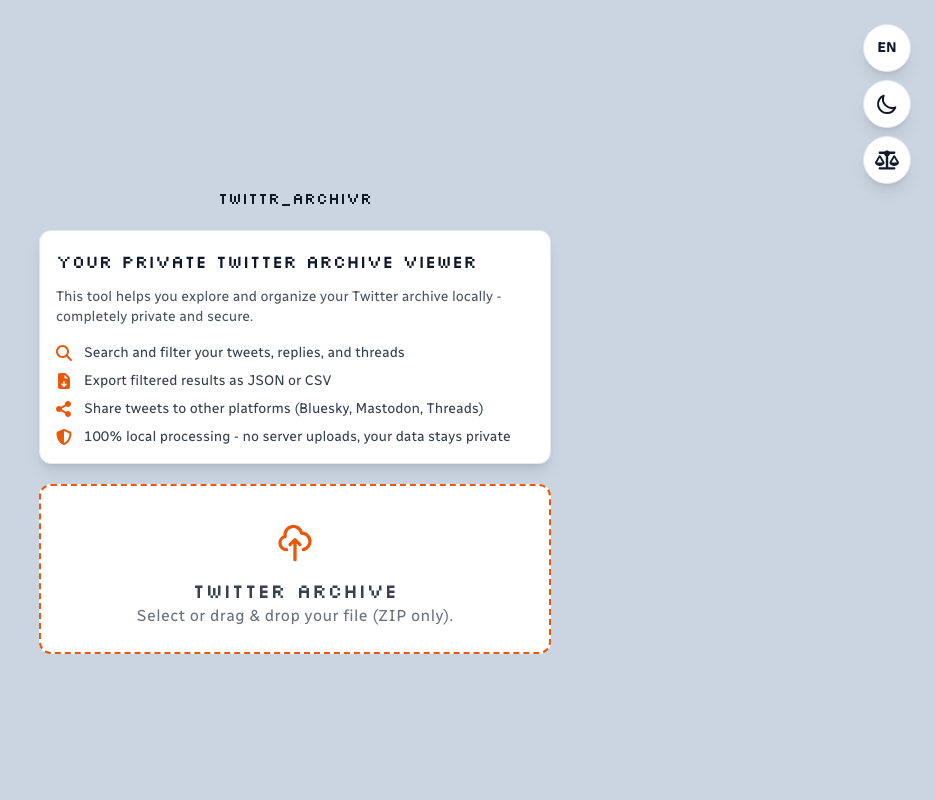
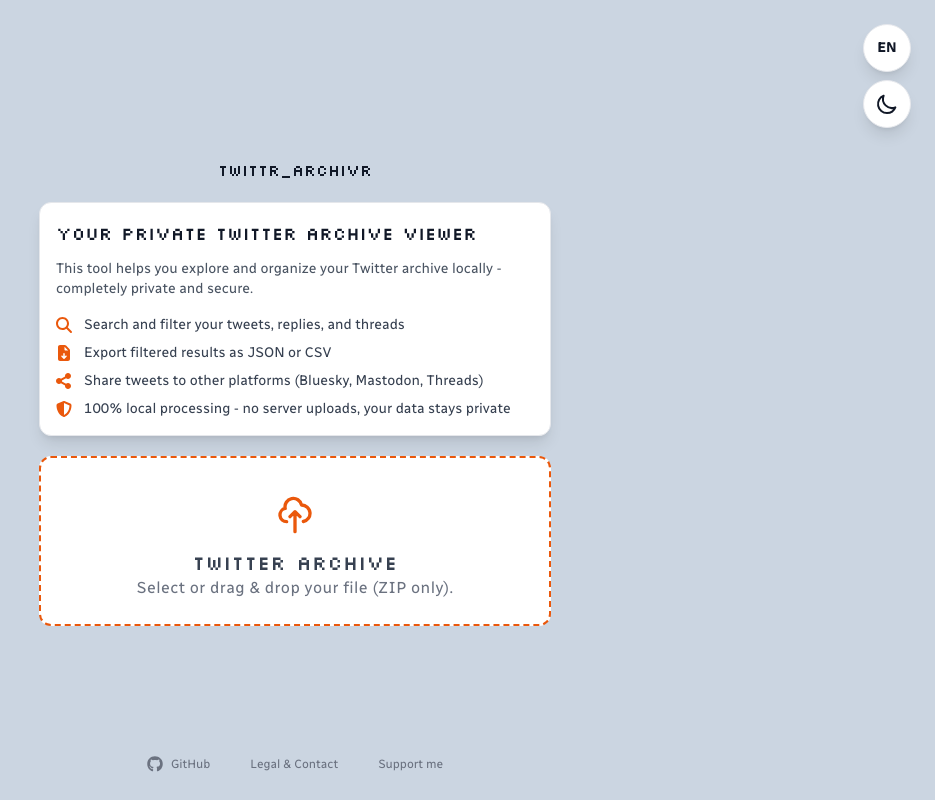
Before and after one commit to dstN/twitterArchiver, a Vue app: page / in a window 1280 px wide. Shown: the whole page, without its empty margins (345-1280 px from the left). Built offline with nearby package versions, Linux system fonts and the light colour scheme; what @zip.js/zip.js would draw is missing.

Commit message:
Changed Imprint and Support buttons positioning

```diff
--- a/src/assets/i18n/de.json
+++ b/src/assets/i18n/de.json
@@ -51,8 +51,9 @@
     },
     "reload": "Seite neu laden",
     "support": {
-      "buyMeCoffee": "Spendier mir einen Red Bull",
+      "buyMeCoffee": "Supporte mich",
       "viewOnGitHub": "Auf GitHub ansehen",
+      "legalAndContact": "Legal & Contact",
       "languageToggle": "Sprache wechseln (aktuell: {locale})"
     }
   },
--- a/src/assets/i18n/en.json
+++ b/src/assets/i18n/en.json
@@ -51,8 +51,9 @@
     },
     "reload": "Reload Page",
     "support": {
-      "buyMeCoffee": "Buy me a Red Bull",
+      "buyMeCoffee": "Support me",
       "viewOnGitHub": "View on GitHub",
+      "legalAndContact": "Legal & Contact",
       "languageToggle": "Change language (current: {locale})"
     }
   },
--- a/src/components/DesktopSidebar.vue
+++ b/src/components/DesktopSidebar.vue
@@ -1,9 +1,14 @@
 <script setup>
-import { computed } from "vue";
+import { computed, ref } from "vue";
 import { FontAwesomeIcon } from "@fortawesome/vue-fontawesome";
 import { faGithub } from "@fortawesome/free-brands-svg-icons";
-import { faBottleWater, faImages } from "@fortawesome/free-solid-svg-icons";
+import {
+  faBottleWater,
+  faImages,
+  faScaleBalanced,
+} from "@fortawesome/free-solid-svg-icons";
 import { useI18n } from "vue-i18n";
+import LegalModal from "./partials/LegalModal.vue";
 
 const props = defineProps({
   filterType: String,
@@ -26,6 +31,16 @@
   "printTweets",
   "reloadPage",
 ]);
+
+const showLegalModal = ref(false);
+
+function openLegalModal() {
+  showLegalModal.value = true;
+}
+
+function closeLegalModal() {
+  showLegalModal.value = false;
+}
 
 function setFilterType(type) {
   emit("setFilterType", type);
@@ -265,7 +280,25 @@
               </span>
             </a>
           </div>
+          <div class="mt-3">
+            <button
+              type="button"
+              @click="openLegalModal"
+              class="flex w-full items-center gap-2 rounded-lg bg-gray-800 px-4 py-3 text-white transition-all hover:bg-gray-900 dark:bg-gray-700 dark:hover:bg-gray-600"
+            >
+              <font-awesome-icon
+                :icon="faScaleBalanced"
+                class="h-4 w-4"
+              />
+              {{ $t("sidebar.support.legalAndContact") }}
+            </button>
+          </div>
         </div>
+
+        <LegalModal
+          :show="showLegalModal"
+          @close="closeLegalModal"
+        />
 
         <!-- Export Overlay -->
         <Transition name="fade-scale">
--- a/src/components/TheDarkModeToggle.vue
+++ b/src/components/TheDarkModeToggle.vue
@@ -1,10 +1,7 @@
 <script setup>
-import { ref, computed } from "vue";
+import { computed } from "vue";
 import { useI18n } from "vue-i18n";
-import { FontAwesomeIcon } from "@fortawesome/vue-fontawesome";
-import { faScaleBalanced } from "@fortawesome/free-solid-svg-icons";
 import { useDarkMode } from "../composables/useDarkMode";
-import LegalModal from "./partials/LegalModal.vue";
 
 const props = defineProps({
   // When true, buttons are in a row (for dropzone/start screen)
@@ -27,17 +24,6 @@
     availableLocales[(currentIndex + 1) % availableLocales.length];
   locale.value = nextLocale;
   localStorage.setItem("locale", nextLocale);
-}
-
-// Legal modal state
-const showLegalModal = ref(false);
-
-function openLegalModal() {
-  showLegalModal.value = true;
-}
-
-function closeLegalModal() {
-  showLegalModal.value = false;
 }
 </script>
 
@@ -99,21 +85,5 @@
         />
       </svg>
     </button>
-    <button
-      @click="openLegalModal"
-      class="flex h-12 w-12 items-center justify-center rounded-full border border-gray-200 bg-white shadow-lg transition-all duration-200 hover:shadow-xl dark:border-gray-700 dark:bg-gray-800"
-      :aria-label="t('legal.button')"
-    >
-      <font-awesome-icon
-        :icon="faScaleBalanced"
-        class="h-5 w-5 text-gray-900 dark:text-orange-600 sm:h-6 sm:w-6"
-      />
-    </button>
   </div>
-
-  <!-- Legal Modal -->
-  <LegalModal
-    :show="showLegalModal"
-    @close="closeLegalModal"
-  />
 </template>
--- a/src/components/TheDropzone.vue
+++ b/src/components/TheDropzone.vue
@@ -10,7 +10,11 @@
   faShareNodes,
   faShieldHalved,
   faGaugeHigh,
+  faScaleBalanced,
+  faBottleWater,
 } from "@fortawesome/free-solid-svg-icons";
+import { faGithub } from "@fortawesome/free-brands-svg-icons";
+import LegalModal from "./partials/LegalModal.vue";
 
 const SOFT_ARCHIVE_WARNING_BYTES = 10 * 1024 * 1024 * 1024; // 10GB soft warning threshold
 const LAZY_MEDIA_THRESHOLD_BYTES = 10 * 1024 * 1024; // ~10MB - above this lazily hydrate media
@@ -22,6 +26,7 @@
 
 const validFile = ref(true);
 const dragOver = ref(false);
+const showLegalModal = ref(false);
 const emit = defineEmits(["load", "payloadEvent", "progress"]);
 const featureIcons = [
   faMagnifyingGlass,
@@ -310,11 +315,19 @@
   dragOver.value = false;
   event.preventDefault();
 }
+
+function openLegalModal() {
+  showLegalModal.value = true;
+}
+
+function closeLegalModal() {
+  showLegalModal.value = false;
+}
 </script>
 
 <template>
   <main
-    class="flex min-h-screen flex-col items-center justify-center gap-5 px-6 pb-6 pt-16 font-sans"
+    class="flex min-h-screen flex-col items-center justify-center gap-5 px-6 pb-20 pt-16 font-sans"
     :class="isLoading ? 'blur-sm' : ''"
   >
     <h1 class="font-display text-gray-900 dark:text-orange-600">
@@ -418,4 +431,45 @@
       />
     </label>
   </main>
+
+  <div
+    class="fixed inset-x-0 bottom-0 z-40 py-3 text-center text-[0.65rem] text-gray-500 dark:bg-gray-900/90 dark:text-gray-400 md:text-xs"
+  >
+    <div
+      class="mx-auto inline-flex items-center gap-4 px-3 py-2 text-gray-500 dark:text-gray-400"
+    >
+      <a
+        href="https://github.com/dstN/twitterArchiver"
+        target="_blank"
+        rel="noopener noreferrer"
+        class="inline-flex items-center gap-2 px-3 py-2 text-gray-500 transition hover:border-orange-300 hover:text-orange-600 dark:border-gray-700 dark:text-gray-400 dark:hover:border-orange-500 dark:hover:text-orange-500"
+      >
+        <FontAwesomeIcon
+          :icon="faGithub"
+          class="h-4 w-4"
+        />
+        <span>GitHub</span>
+      </a>
+      <button
+        type="button"
+        @click="openLegalModal"
+        class="inline-flex items-center gap-2 px-3 py-2 text-gray-500 transition hover:border-orange-300 hover:text-orange-600 dark:border-gray-700 dark:text-gray-400 dark:hover:border-orange-500 dark:hover:text-orange-500"
+      >
+        <span>{{ $t("sidebar.support.legalAndContact") }}</span>
+      </button>
+      <a
+        href="https://ko-fi.com/dstn"
+        target="_blank"
+        rel="noopener noreferrer"
+        class="inline-flex items-center gap-2 px-3 py-2 text-gray-500 transition hover:border-orange-300 hover:text-orange-600 dark:border-gray-700 dark:text-gray-400 dark:hover:border-orange-500 dark:hover:text-orange-500"
+      >
+        <span>{{ $t("sidebar.support.buyMeCoffee") }}</span>
+      </a>
+    </div>
+  </div>
+
+  <LegalModal
+    :show="showLegalModal"
+    @close="closeLegalModal"
+  />
 </template>
--- a/src/components/mobile/MobileMenuBottomActionBar.vue
+++ b/src/components/mobile/MobileMenuBottomActionBar.vue
@@ -148,7 +148,7 @@
         @click="openLegalModal"
         class="text-xs text-gray-500 transition-colors hover:text-orange-600 dark:text-gray-400 dark:hover:text-orange-500"
       >
-        {{ t("legal.title") }}
+        {{ t("sidebar.support.legalAndContact") }}
       </button>
     </div>
   </div>
--- a/src/components/partials/ContactModal.vue
+++ b/src/components/partials/ContactModal.vue
@@ -50,8 +50,9 @@
 watch(
   () => props.show,
   (visible) => {
-    if (visible) {
+    if (!visible) {
       resetForm();
+      resetStatus();
     }
   },
 );
@@ -300,7 +301,7 @@
                 type="button"
                 @click="submitForm"
                 :disabled="isSending"
-                class="inline-flex items-center justify-center rounded-2xl bg-orange-600 px-5 py-3 text-sm font-semibold text-white transition hover:bg-orange-700 disabled:cursor-not-allowed disabled:opacity-60"
+                class="flex items-center justify-center gap-2 rounded-lg bg-orange-600 px-4 py-3 text-white transition-all hover:bg-orange-700 disabled:cursor-not-allowed disabled:opacity-60 dark:bg-orange-600 dark:hover:bg-orange-700"
               >
                 {{ isSending ? t("contact.sending") : t("contact.submit") }}
               </button>
--- a/src/components/partials/LegalModal.vue
+++ b/src/components/partials/LegalModal.vue
@@ -201,7 +201,7 @@
                     <button
                       type="button"
                       @click="openContactModal"
-                      class="rounded-2xl border border-orange-600 bg-orange-50 px-4 py-2 text-sm font-semibold text-orange-700 shadow-sm transition hover:bg-orange-100 focus:outline-none focus:ring-2 focus:ring-orange-500 focus:ring-offset-1 dark:border-orange-500 dark:bg-orange-900/10 dark:text-orange-300 dark:hover:bg-orange-800"
+                      class="flex items-center justify-center gap-2 rounded-lg bg-orange-600 px-4 py-3 text-white transition-all hover:bg-orange-700 dark:bg-orange-600 dark:hover:bg-orange-700"
                     >
                       {{ t("contact.button") }}
                     </button>
```
